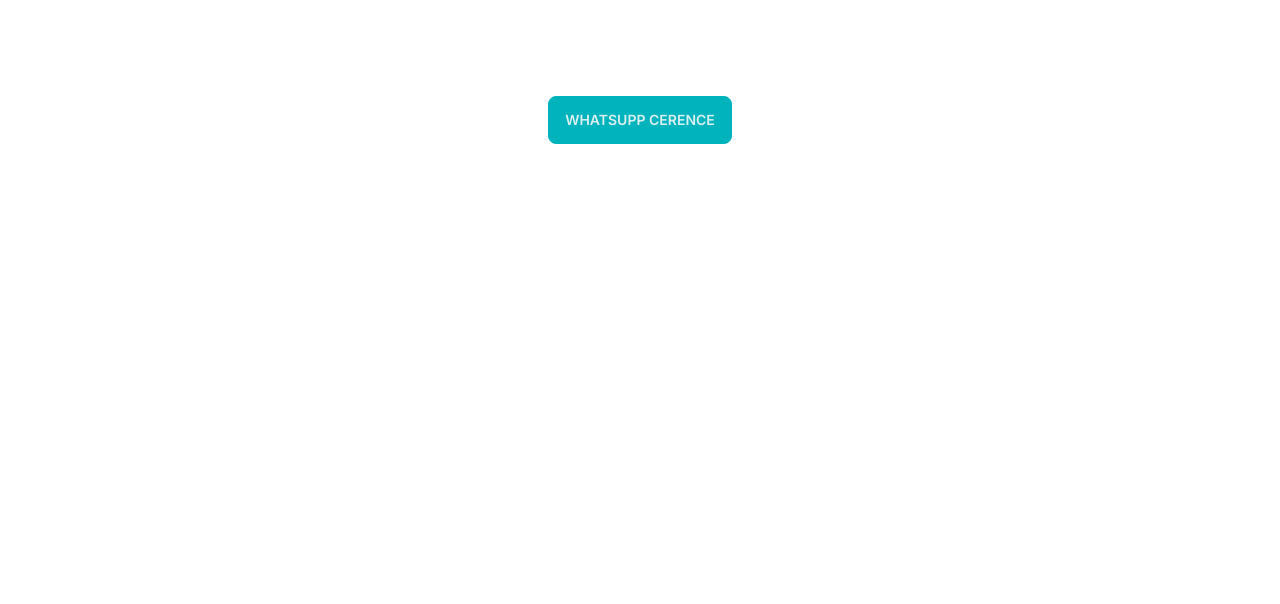
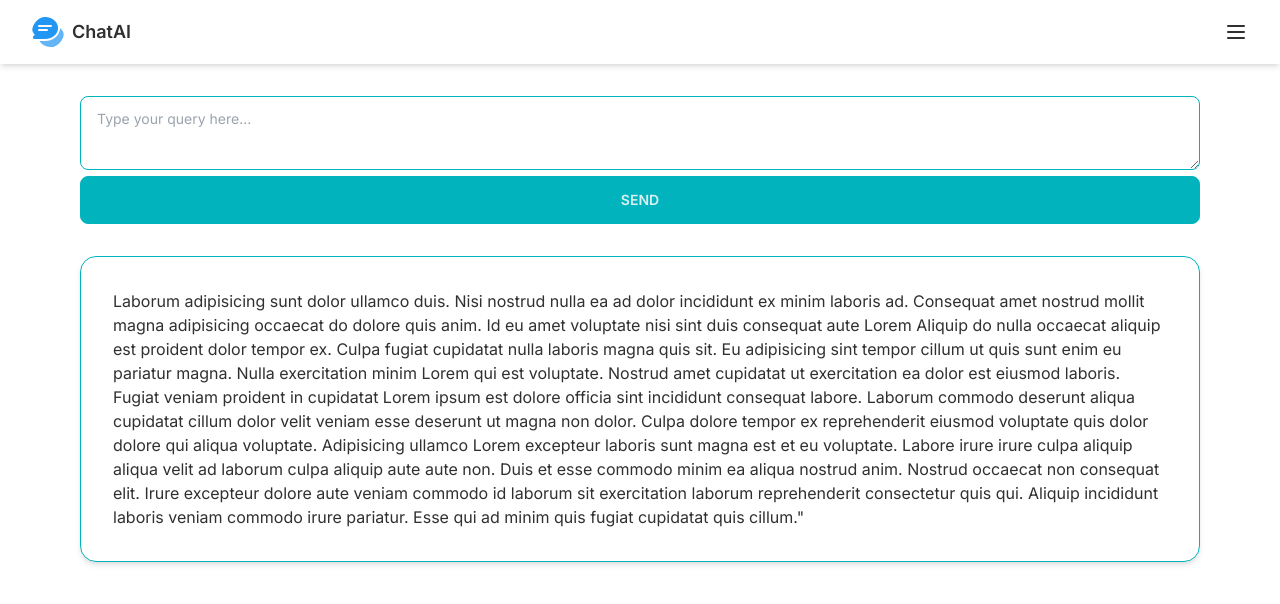
Before and after one commit to iamshubhamjangle/cma-hackathon, a Next.js app: page / in a window 1280 px wide. Shown: the top 604 px of the page. Built offline with nearby package versions, Linux system fonts and the light colour scheme.

Commit message:
Added Main Component

```diff
--- /dev/null
+++ b/src/app/api/v1/route.js
@@ -0,0 +1,13 @@
+import { NextResponse } from "next/server";
+
+export async function GET() {
+  //   const res = await fetch('https://data.mongodb-api.com/...', {
+  //     headers: {
+  //       'Content-Type': 'application/json',
+  //       'API-Key': process.env.DATA_API_KEY,
+  //     },
+  //   })
+  //   const data = await res.json()
+
+  return NextResponse.json({ status: "API is up and running!" });
+}
--- a/src/app/layout.js
+++ b/src/app/layout.js
@@ -1,17 +1,17 @@
-import './globals.css'
-import { Inter } from 'next/font/google'
+import { Inter } from "next/font/google";
+import "./globals.css";
 
-const inter = Inter({ subsets: ['latin'] })
+const inter = Inter({ subsets: ["latin"] });
 
 export const metadata = {
-  title: 'Create Next App',
-  description: 'Generated by create next app',
-}
+  title: "Cerence Hackathon",
+  description: "Cerence Hackathon",
+};
 
 export default function RootLayout({ children }) {
   return (
     <html lang="en">
       <body className={inter.className}>{children}</body>
     </html>
-  )
+  );
 }
--- a/src/app/page.js
+++ b/src/app/page.js
@@ -1,7 +1,30 @@
+import Navbar from "@/components/navbar";
+
 export default function Home() {
+  const output = `Laborum adipisicing sunt dolor ullamco duis. Nisi nostrud nulla ea ad dolor incididunt ex minim laboris ad. Consequat amet nostrud mollit magna adipisicing occaecat do dolore quis anim. Id eu amet voluptate nisi sint duis consequat aute Lorem
+Aliquip do nulla occaecat aliquip est proident dolor tempor ex. Culpa fugiat cupidatat nulla laboris magna quis sit. Eu adipisicing sint tempor cillum ut quis sunt enim eu pariatur magna. Nulla exercitation minim Lorem qui est voluptate. Nostrud amet cupidatat ut exercitation ea dolor est eiusmod laboris. Fugiat veniam proident in cupidatat Lorem ipsum est dolore officia sint incididunt consequat labore.
+
+Laborum commodo deserunt aliqua cupidatat cillum dolor velit veniam esse deserunt ut magna non dolor. Culpa dolore tempor ex reprehenderit eiusmod voluptate quis dolor dolore qui aliqua voluptate. Adipisicing ullamco Lorem excepteur laboris sunt magna est et eu voluptate. Labore irure irure culpa aliquip aliqua velit ad laborum culpa aliquip aute aute non. Duis et esse commodo minim ea aliqua nostrud anim. Nostrud occaecat non consequat elit.
+Irure excepteur dolore aute veniam commodo id laborum sit exercitation laborum reprehenderit consectetur quis qui. Aliquip incididunt laboris veniam commodo irure pariatur. Esse qui ad minim quis fugiat cupidatat quis cillum."
+`;
   return (
-    <main className="flex min-h-screen flex-col items-center justify-between p-24">
-      <button className="btn btn-primary">Whatsupp Cerence</button>
-    </main>
+    <div>
+      <Navbar />
+      <main className="px-8 md:px-20 mt-8">
+        <div className="">
+          <div className="min-h-16">
+            <textarea
+              placeholder="Type your query here..."
+              className="textarea textarea-bordered textarea-primary w-full"
+            ></textarea>
+            <button className="btn btn-primary w-full">Send</button>
+          </div>
+          <div className="mt-8"></div>
+          <div className="card shadow-md card-bordered border-primary">
+            <div className="card-body">{output}</div>
+          </div>
+        </div>
+      </main>
+    </div>
   );
 }
--- /dev/null
+++ b/src/components/navbar.js
@@ -0,0 +1,197 @@
+"use client";
+
+import Image from "next/image";
+import React, { useRef, useState, useEffect } from "react";
+import Link from "next/link";
+
+const Navbar = () => {
+  const [isMenuOpen, setIsMenuOpen] = useState(false);
+  const [isProfileOpen, setIsProfileOpen] = useState(false);
+
+  // Using ref and event listener to close the popup menu items when clicked elsewhere on screen
+  const menuRef = useRef(null);
+  const profileRef = useRef(null);
+
+  useEffect(() => {
+    document.addEventListener("click", handleClickOutside);
+
+    return () => {
+      document.removeEventListener("click", handleClickOutside);
+    };
+  }, []);
+
+  const handleClickOutside = (event) => {
+    if (
+      menuRef.current &&
+      !menuRef.current.contains(event.target) &&
+      profileRef.current &&
+      !profileRef.current.contains(event.target)
+    ) {
+      setIsMenuOpen(false);
+      setIsProfileOpen(false);
+    }
+  };
+
+  const toggleMenu = () => {
+    setIsMenuOpen(!isMenuOpen);
+  };
+
+  const toggleProfile = () => {
+    setIsProfileOpen((isProfileOpen) => !isProfileOpen);
+  };
+
+  const getLinks = () => {
+    return (
+      <>
+        {/* Public Links */}
+        {/* <Link
+          href="/"
+          className="px-3 py-2 rounded-md text-sm font-medium hover:bg-base-300"
+        >
+          Home
+        </Link>
+        <Link
+          href="/public"
+          className="px-3 py-2 rounded-md text-sm font-medium hover:bg-base-300"
+        >
+          Public
+        </Link> */}
+      </>
+    );
+  };
+
+  return (
+    <nav className="bg-base-100 shadow-md">
+      {/* Desktop View */}
+      <div className="max-w-7xl mx-auto px-4 sm:px-6 lg:px-8">
+        <div className="flex justify-between items-center h-16">
+          {/* Logo and App Name */}
+          <div className="flex-shrink-0 flex items-center cursor-pointer">
+            <div className="w-8 h-8 relative">
+              <Image className="rounded-full" src="/logo.png" alt="Logo" fill />
+            </div>
+            <span className="text-lg font-semibold mx-2">ChatAI</span>
+          </div>
+
+          {/* Menu Items */}
+          <div ref={menuRef} className="hidden md:block">
+            <div className="flex">
+              <div className="ml-10 flex items-baseline space-x-4">
+                {getLinks()}
+              </div>
+
+              {/* Hamburger icon and User Profile */}
+              <div ref={profileRef} className="ml-4 flex items-center">
+                <div className="relative">
+                  <div>
+                    <button
+                      className="max-w-xs rounded-full flex items-center text-sm focus:outline-none focus:ring-2 focus:ring-offset-2"
+                      id="user-menu"
+                      aria-haspopup="true"
+                      onClick={toggleProfile}
+                    >
+                      <span className="sr-only">User Menu</span>
+                      <svg
+                        className="block h-6 w-6"
+                        xmlns="http://www.w3.org/2000/svg"
+                        fill="none"
+                        viewBox="0 0 24 24"
+                        stroke="currentColor"
+                      >
+                        <path
+                          strokeLinecap="round"
+                          strokeLinejoin="round"
+                          strokeWidth={2}
+                          d="M4 6h16M4 12h16M4 18h16"
+                        />
+                      </svg>
+                    </button>
+                  </div>
+
+                  {/* Dropdown */}
+                  {isProfileOpen && (
+                    <div
+                      className="origin-top-right absolute right-0 mt-2 w-48 rounded-md shadow-lg ring-1 ring-opacity-5 focus:outline-none bg-base-100"
+                      role="menu"
+                      aria-orientation="vertical"
+                      aria-labelledby="user-menu"
+                    >
+                      <div className="py-1" role="none">
+                        <a
+                          className="block px-4 py-2 text-sm hover:bg-base-300 cursor-pointer"
+                          role="menuitem"
+                        >
+                          About
+                        </a>
+                      </div>
+                    </div>
+                  )}
+                </div>
+              </div>
+            </div>
+          </div>
+
+          {/* Mobile Menu */}
+          <div ref={menuRef} className="-mr-2 flex md:hidden">
+            <button
+              className="inline-flex items-center justify-center p-2 rounded-md focus:outline-none focus:ring-2 focus:ring-offset-2"
+              onClick={toggleMenu}
+            >
+              <span className="sr-only">Open main menu</span>
+              {!isMenuOpen ? (
+                <svg
+                  className="block h-6 w-6"
+                  xmlns="http://www.w3.org/2000/svg"
+                  fill="none"
+                  viewBox="0 0 24 24"
+                  stroke="currentColor"
+                >
+                  <path
+                    strokeLinecap="round"
+                    strokeLinejoin="round"
+                    strokeWidth={2}
+                    d="M4 6h16M4 12h16M4 18h16"
+                  />
+                </svg>
+              ) : (
+                <svg
+                  className="block h-6 w-6"
+                  xmlns="http://www.w3.org/2000/svg"
+                  fill="none"
+                  viewBox="0 0 24 24"
+                  stroke="currentColor"
+                >
+                  <path
+                    strokeLinecap="round"
+                    strokeLinejoin="round"
+                    strokeWidth={2}
+                    d="M6 18L18 6M6 6l12 12"
+                  />
+                </svg>
+              )}
+            </button>
+          </div>
+        </div>
+      </div>
+
+      {/* Mobile Menu Dropdown */}
+      {isMenuOpen && (
+        <div className="md:hidden">
+          <div className="flex flex-wrap px-2 py-2 gap-2">{getLinks()}</div>
+          <div className="px-2 py-3 border-t border-gray-700">
+            <div className="mt-3 px-2 space-y-1">
+              <a
+                href="#"
+                className="block px-3 py-2 rounded-md text-base font-medium hover:bg-base-300"
+              >
+                About
+              </a>
+            </div>
+          </div>
+        </div>
+      )}
+    </nav>
+  );
+};
+
+export default Navbar;
```
Also changed, not shown: public/logo.png (added), public/user.png (added).
